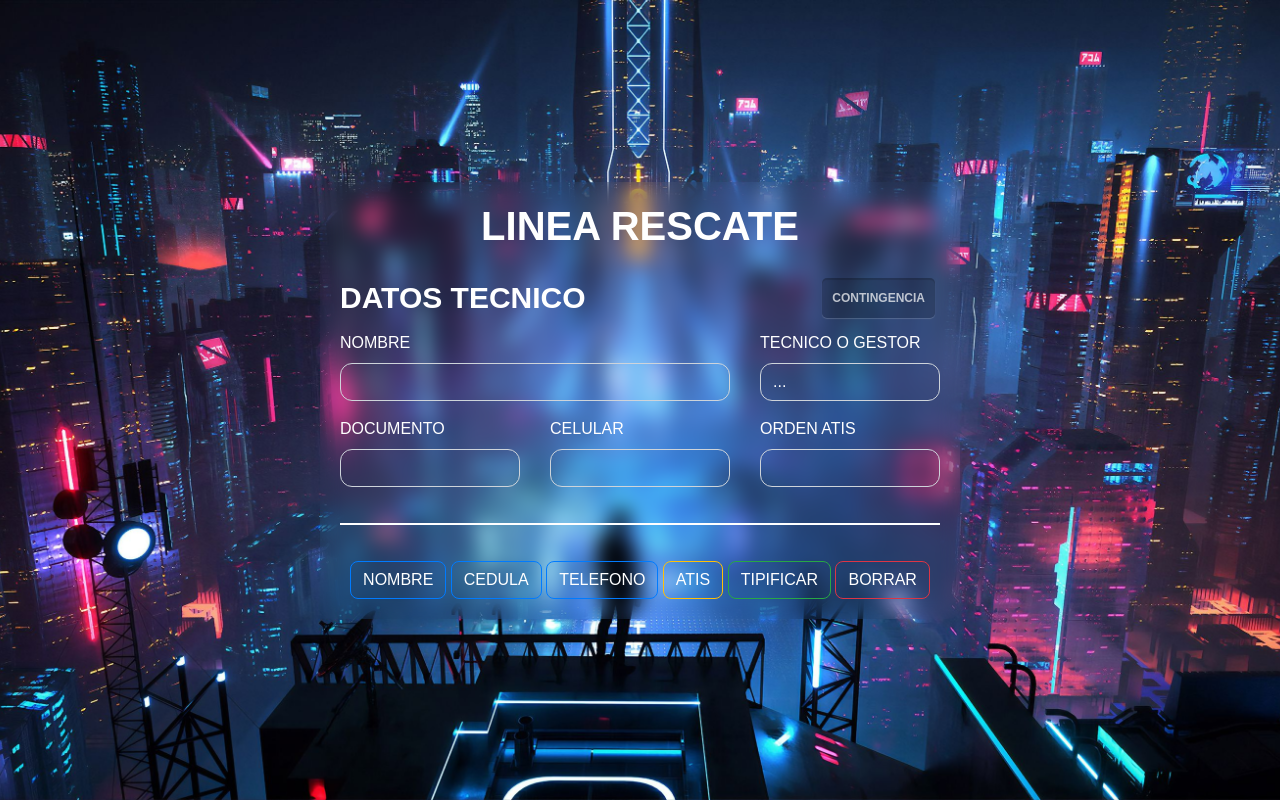
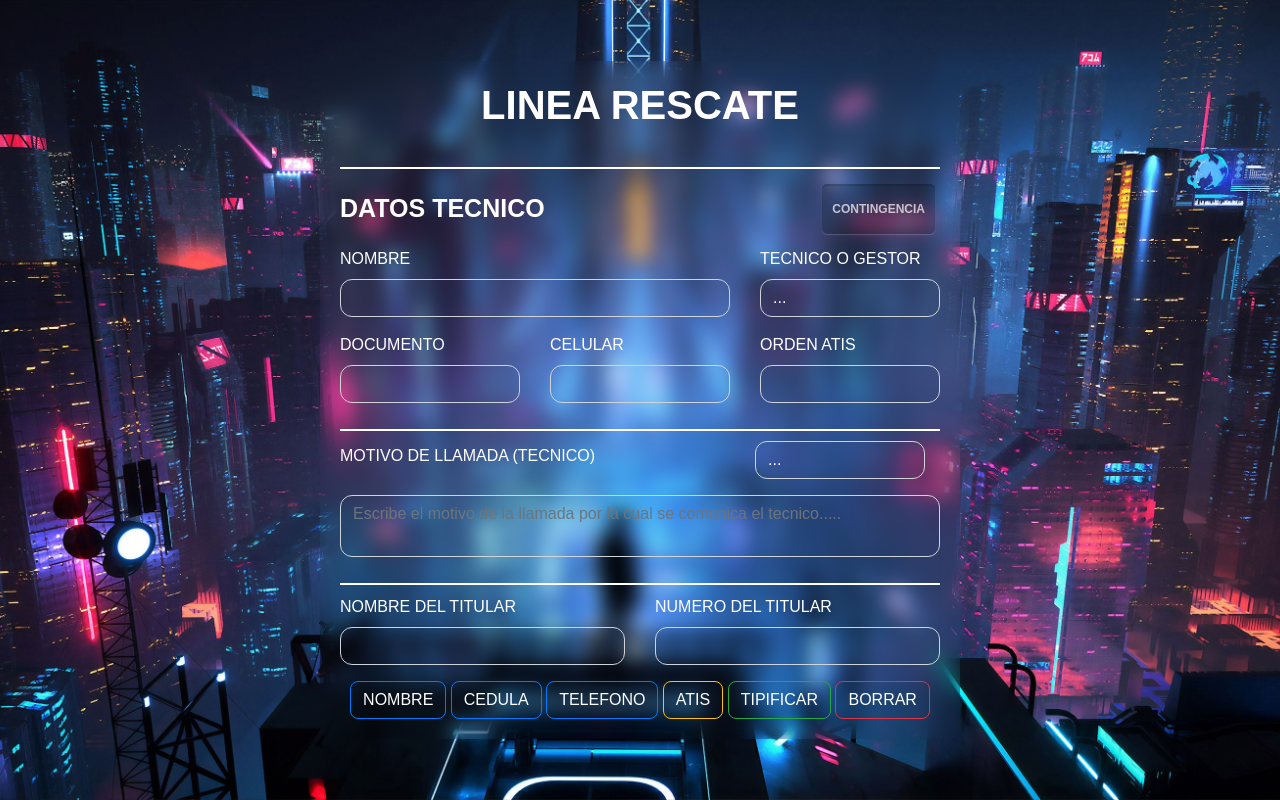
Before and after one commit to yeimar5/LineaRescate, a plain HTML site: page index.html in a window 1280 px wide. Drawn offline with nearby package versions, Linux system fonts and the light colour scheme.

Commit message:
Actualizar vista

```diff
--- a/dist/css/style.css
+++ b/dist/css/style.css
@@ -59,13 +59,13 @@ body {
 }*/
 .custom-hr {
     border-top: 2px solid #ffffff;
-    margin: 20px 0;
+    margin: 10px 0;
   }
 
   h1{
     width: 100%;
     font-weight: bold;
-    padding-bottom: 15px;
+    padding-bottom: 20px;
   }
 
 
@@ -79,7 +79,7 @@ body {
 /* Estilos para el título */
 .titulo {
   font-weight: bolder;
-  font-size: 30px;
+  font-size: 25px;
 }
 
 /* Estilos para el customCheckBoxHolder */
@@ -107,7 +107,7 @@ body {
     transition-duration: 300ms;
     transition-property: color, background-color, box-shadow;
     display: flex;
-    height: 40px;
+    height: 50px;
     align-items: center;
     box-shadow: rgba(0, 0, 0, 0.15) 0px 2px 1px 0px inset, rgba(255, 255, 255, 0.17) 0px 1px 1px 0px;
     outline: none;
--- a/index.html
+++ b/index.html
@@ -10,12 +10,12 @@
 </head>
 
 <body>
-
   <div class="contenedor trans">
     <header>
       <h1>LINEA RESCATE</h1>
     </header>
     <form id="Form"> <!-- Datos del tecnico -->
+      <hr class="custom-hr">
       <section class="datosTecnico">
         <div class="divPrincipal">
           <label class="titulo">DATOS TECNICO</label>
@@ -58,9 +58,44 @@
             <input type="number" class="form-control trans" id="atis" aria-describedby="Atis">
           </div>
         </div>
-
       </section>
       <hr class="custom-hr"><!--Botones para guardar-->
+      <div class="row">
+        <!-- Motivos -->
+        <div class="col-sm" id="MotivoTec">
+          <div class="d-flex justify-content-between align-items-center">
+            <label for="Mtecnico">MOTIVO DE LLAMADA (TECNICO)</label>
+            <div class="col-sm-4">
+              <select class="custom-select trans float-right" id="Motivo">
+                <option selected>...</option>
+                <option value="1">Agendar</option>
+                <option value="2">Quiebre</option>
+                <option value="3">Soporte No Aplica</option>
+              </select>
+            </div>
+          </div>
+          <div class="form-group mt-3">
+            <textarea class="form-control trans" id="Mtecnico"
+              placeholder="Escribe el motivo de la llamada por la cual se comunica el tecnico....."></textarea>
+          </div>
+        </div>
+      </div>
+ </section>
+      <hr class="custom-hr">
+
+
+      <div class="row" id="Titular"> <!--Datos del cliente-->
+        <div class="col-sm" id="nomt">
+          <label for="NomTitular">NOMBRE DEL TITULAR</label>
+          <input type="text" class="form-control trans" id="NomTitular" required>
+        </div>
+        <div class="col-sm " id="numt">
+          <label for="NumTitular">NUMERO DEL TITULAR</label>
+          <input type="number" class="form-control trans" id="NumTitular" required>
+        </div>
+      </div>
+
+
       <div class="row align-content-center justify-content-center pt-3">
         <div class="col-sm-auto">
           <button type="button" id="copiar" class="btn btn-outline-primary">NOMBRE</button>
@@ -88,7 +123,7 @@
             </button>
           </div>
 
-          <div class="modal-body col-sm-auto "> <!- <div class="row">
+          <!--<div class="modal-body col-sm-auto "> <!- <div class="row">
               <div class="col-sm" id="numt">
                 <label for="NumTitular">Nombre agente</label>
                 <input type="text" class="form-control trans" id="NomAgent" required>
@@ -98,11 +133,11 @@
                 <label for="NomTitular">Agent</label>
                 <input type="text" class="form-control trans" id="Agent" required>
               </div>
-          </div>
+          </div>-->
 
 
 
-          <form id="Formulario">
+
           <div class="row"> <!--Motivo de llamada-->
             <div class="col-sm-6 ">
               <label class="my-1 mr-2 " for="Motivo">Motivo de llamada</label>
@@ -183,18 +218,6 @@
               <div class="form-group">
                 <textarea class="form-control trans" id="Musuario"></textarea>
               </div>
-              </div>
-            </div>
-
-
-            <div class="row" id="Titular"> <!--Datos del cliente-->
-              <div class="col-sm pt-3" id="nomt">
-                <label for="NomTitular">Nombre de Titular</label>
-                <input type="text" class="form-control trans" id="NomTitular" required>
-              </div>
-              <div class="col-sm" id="numt">
-                <label for="NumTitular">Numero de Titular</label>
-                <input type="number" class="form-control trans" id="NumTitular" required>
             </div>
           </div>
 
```
Lines whose indentation alone changed are shown as unchanged.
